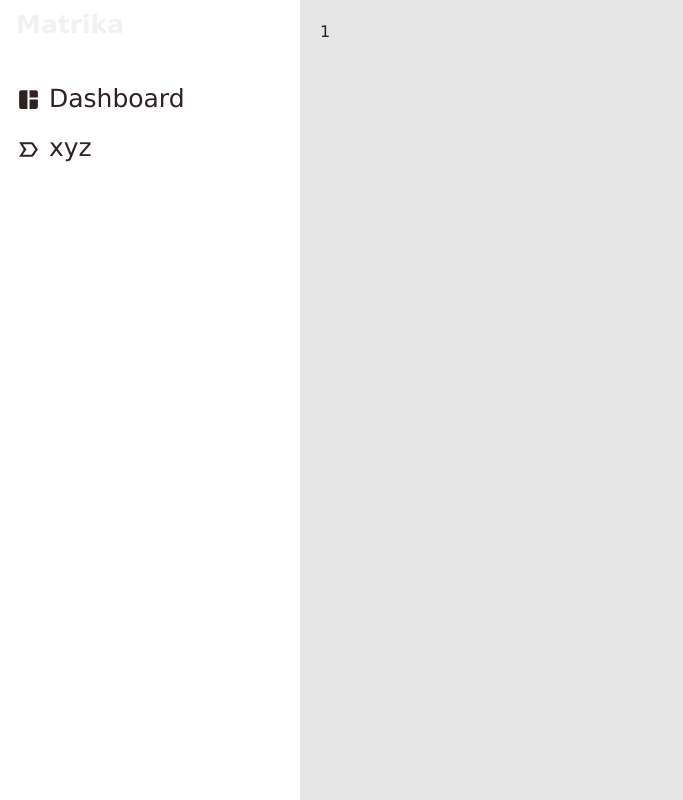
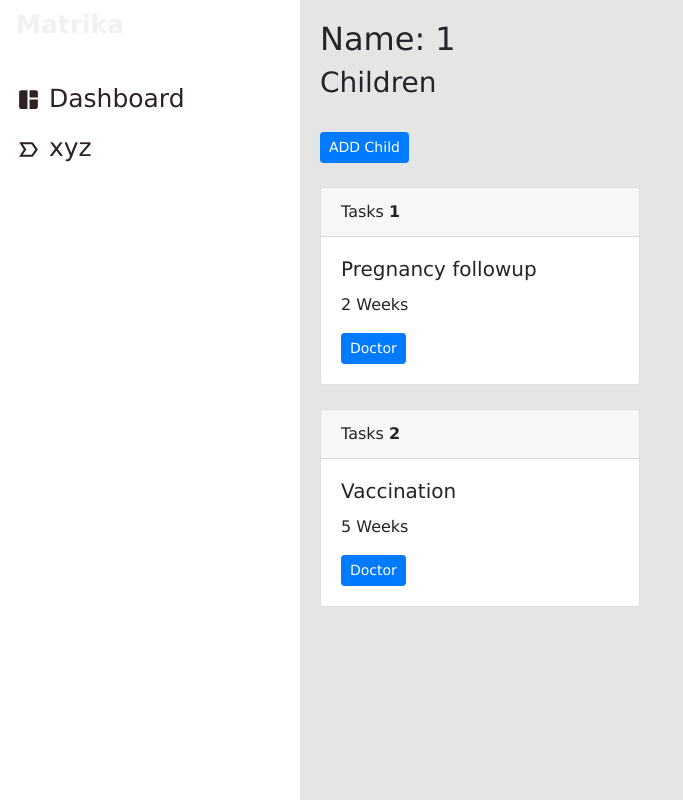
Before and after one commit to dhakalmahima188/Maitrika, a React (Create React App) app: page /person/1 in a window 1280 px wide. Shown: the whole page, without its empty margins (0-683 px from the left). Built offline with nearby package versions, Linux system fonts and the light colour scheme.

Commit message:
vitals and person page working

```diff
--- a/src/App.css
+++ b/src/App.css
@@ -21,7 +21,7 @@ body {
   display: flex;
   align-items: left;
 }
-.btn {
+.btn_prop {
   position: relative;
   float: right;
 }
@@ -41,6 +41,11 @@ body {
   display: block;
 }
 
+
+.vital_form{
+  padding: 20px;
+
+}
 .sidenav a:hover {
   color: #f1f1f1;
 }
--- a/src/App.js
+++ b/src/App.js
@@ -5,7 +5,7 @@ import { Sidebar } from "./Components/Sidebar";
 import { SearchBar } from "./Components/Home/SearchBar";
 import { InputField } from "./Components/Home/InputField";
 import { BrowserRouter as Router, Route, Routes } from "react-router-dom";
-import { Navigate } from "react-router";
+
 // import "../node_modules/bootstrap/dist/css/bootstrap.min.css";
 import React, { useState } from "react";
 
@@ -20,6 +20,8 @@ function App() {
   const onEdit = (event) => {};
 
   const [events, setevents] = useState([]);
+
+  const [vitals, setvitals] = useState([]);
   const addEvent = (title, desc, age, xyz) => {
     if (events.length === 0) {
       var sn = 1;
@@ -36,6 +38,30 @@ function App() {
     setevents([...events, myevent]);
     console.log(myevent);
   };
+
+
+
+
+  const addVital = (title,  age) => {
+    if (vitals.length === 0) {
+      var sn = 1;
+    } else {
+      sn = vitals[vitals.length - 1].sn + 1;
+    }
+
+    const myvitals = {
+      sn: sn,
+      title: title,
+      age: age,
+
+    };
+    setvitals([...vitals, myvitals]);
+    console.log(myvitals);
+  }
+
+
+
+
   return (
     <div className="App">
       <Router>
@@ -57,7 +83,7 @@ function App() {
             element={
               <>
                   <Sidebar />
-              <Person/>
+              <Person addVital={addVital} vitals={vitals}/>
 
 
               </>
--- a/src/Components/Home/EventItem.js
+++ b/src/Components/Home/EventItem.js
@@ -5,6 +5,8 @@ import TableCell from "@mui/material/TableCell";
 import TableRow from "@mui/material/TableRow";
 import { Link } from "react-router-dom";
 export const EventItem = (props) => {
+
+
   return (
     <TableRow
       key={props.event.sn}
--- a/src/Components/Home/InputField.js
+++ b/src/Components/Home/InputField.js
@@ -64,7 +64,7 @@ export const InputField = (props) => {
         <Row>
           <Col>
             <div className="btn">
-              <Button variant="primary" type="button" onClick={submit}>
+              <Button variant="primary" type="button" onClick={submit} className='btn_prop'>
                 ADD
               </Button>{" "}
             </div>
--- /dev/null
+++ b/src/Components/Person/Modal.js
@@ -0,0 +1,87 @@
+import Button from "react-bootstrap/Button";
+import Modal from "react-bootstrap/Modal";
+import React from "react";
+import Col from "react-bootstrap/Col";
+import Form from "react-bootstrap/Form";
+import Row from "react-bootstrap/Row";
+import { useState } from "react";
+
+export default function MyModal(props) {
+  const [title, setTitle] = useState("");
+
+  const [age, setAge] = useState("");
+
+  const { onCancel } = props;
+
+  const submit = () => {
+    if (!title || !age) {
+      alert("Blank detected");
+    } else {
+      props.addVital(title, age);
+    }
+  };
+  return (
+    <>
+      <Modal
+        {...props}
+        size="lg"
+        aria-labelledby="contained-modal-title-vcenter"
+        centered
+      >
+        <Modal.Header>
+          <Modal.Title id="contained-modal-title-vcenter">
+            Add
+          </Modal.Title>
+        </Modal.Header>
+        <Modal.Body>
+        <Form>
+          <div className='vital_form'>
+          <Form.Group className="mb-3" controlId="exampleForm.ControlInput1">
+            <Form.Control
+              size="lg"
+              value={title}
+              onChange={(e) => {
+                setTitle(e.target.value);
+              }}
+              placeholder=" Name"
+            />
+          </Form.Group>
+
+          <Form.Group className="mb-3" controlId="exampleForm.ControlTextarea1">
+            <Form.Control
+              size="lg"
+              value={age}
+              type="number"
+              onChange={(e) => {
+                setAge(e.target.value);
+              }}
+              placeholder="Age"
+            />
+          </Form.Group>
+
+
+
+
+          </div>
+        </Form>
+
+      </Modal.Body>
+
+        <Modal.Footer>
+          <Button
+            variant="primary"
+            onClick={() => {
+              submit();
+              onCancel();
+            }}
+          >
+            ADD
+          </Button>
+          <Button variant="danger" onClick={onCancel}>
+            Cancel
+          </Button>
+        </Modal.Footer>
+      </Modal>
+    </>
+  );
+}
--- a/src/Components/Person/Person.js
+++ b/src/Components/Person/Person.js
@@ -1,11 +1,95 @@
-import React from 'react'
+import React from "react";
+import MyModal from "./Modal";
+import MyVital from "./Vitals";
 import { BrowserRouter as Router, useParams } from "react-router-dom";
-export const   Person  =()=> {
-   let {name} = useParams();
+import { Button } from "react-bootstrap";
+import Card from "react-bootstrap/Card";
+export const Person = (props) => {
+  console.log(props.addVital);
+  let { name } = useParams();
+
+  const [showDeleteModal, setShowDeleteModal] = React.useState(false);
+  const [showVitalModal, setShowVItalModal] = React.useState(false);
+  // const tasks=[1,2,3]
+  const tasks = [
+    {
+      sn: 1,
+      head: "Pregnancy followup",
+      time: "2 Weeks",
+    },
+    {
+      sn: 2,
+      head: "Vaccination",
+      time: "5 Weeks",
+    },
+  ];
   return (
+    <div className="Form_area">
+      <h2>Name: {name}</h2>
+      <h3>Children</h3>
 
-    <div class ='Form_area'>
+      <div>
+        {props.vitals.map((vital) => {
+          return (
+            <>
+              <Card style={{ width: "18rem" }}>
+                <Card.Body>
+                  <p>
+                    <b>Name: </b>
+                    {vital.title}
+                  </p>
+                  <b>Age: </b>
+                  {vital.age}
+                </Card.Body>
+                <Button
+                  variant="primary"
+                  onClick={() => {
+                    setShowVItalModal(true);
+                  }}
+                >
+                  ADD Vitals
+                </Button>
+              </Card>
+              <br></br>
+            </>
+          );
+        })}
+      </div>
+      <br></br>
+      <Button size="sm" onClick={() => setShowDeleteModal(true)}>
+        ADD Child
+      </Button>
+      <br></br>
+      <MyVital
+        show={showVitalModal}
+        onCancel={() => setShowVItalModal(false)}
+      />
+      <MyModal
+        addVital={props.addVital}
+        show={showDeleteModal}
+        onCancel={() => setShowDeleteModal(false)}
+      />
+      <br></br>
 
-        {name}</div>
-  )
-}
+      {tasks.map((task) => {
+        return (
+          <>
+            <Card style={{ width: "20rem", justifyContent: "center" }}>
+              <Card.Header>
+                Tasks <b>{task.sn}</b>{" "}
+              </Card.Header>
+              <Card.Body>
+                <Card.Title>{task.head}</Card.Title>
+                <Card.Text>{task.time}</Card.Text>
+                <Button variant="primary" size="sm">
+                  Doctor
+                </Button>
+              </Card.Body>
+            </Card>
+            <br></br>
+          </>
+        );
+      })}
+    </div>
+  );
+};
--- /dev/null
+++ b/src/Components/Person/Vitals.js
@@ -0,0 +1,87 @@
+import Button from "react-bootstrap/Button";
+import Modal from "react-bootstrap/Modal";
+import React from "react";
+import Col from "react-bootstrap/Col";
+import Form from "react-bootstrap/Form";
+import Row from "react-bootstrap/Row";
+import { useState } from "react";
+
+export default function MyVital(props) {
+  const [height, setheight] = useState("");
+
+  const [weight, setweight] = useState("");
+
+  const { onCancel } = props;
+
+  const submit = () => {
+    if (!height || !weight) {
+      alert("Blank detected");
+    } else {
+     console.log('sucess')
+    }
+  };
+  return (
+    <>
+      <Modal
+        {...props}
+        size="lg"
+        aria-labelledby="contained-modal-title-vcenter"
+        centered
+      >
+        <Modal.Header>
+          <Modal.Title id="contained-modal-title-vcenter">
+            Add
+          </Modal.Title>
+        </Modal.Header>
+        <Modal.Body>
+        <Form>
+          <div className='vital_form'>
+          <Form.Group className="mb-3" controlId="exampleForm.ControlInput1">
+            <Form.Control
+              size="lg"
+              value={height}
+              onChange={(e) => {
+                setheight(e.target.value);
+              }}
+              placeholder=" Enter Height"
+            />
+          </Form.Group>
+
+          <Form.Group className="mb-3" controlId="exampleForm.ControlTextarea1">
+            <Form.Control
+              size="lg"
+              value={weight}
+              type="number"
+              onChange={(e) => {
+                setweight(e.target.value);
+              }}
+              placeholder="Enter Weight"
+            />
+          </Form.Group>
+
+
+
+
+          </div>
+        </Form>
+
+      </Modal.Body>
+
+        <Modal.Footer>
+          <Button
+            variant="primary"
+            onClick={() => {
+              submit();
+              onCancel();
+            }}
+          >
+            ADD
+          </Button>
+          <Button variant="danger" onClick={onCancel}>
+            Cancel
+          </Button>
+        </Modal.Footer>
+      </Modal>
+    </>
+  );
+}
```
Also changed, not shown: src/Components/Person/Item.js (added).
